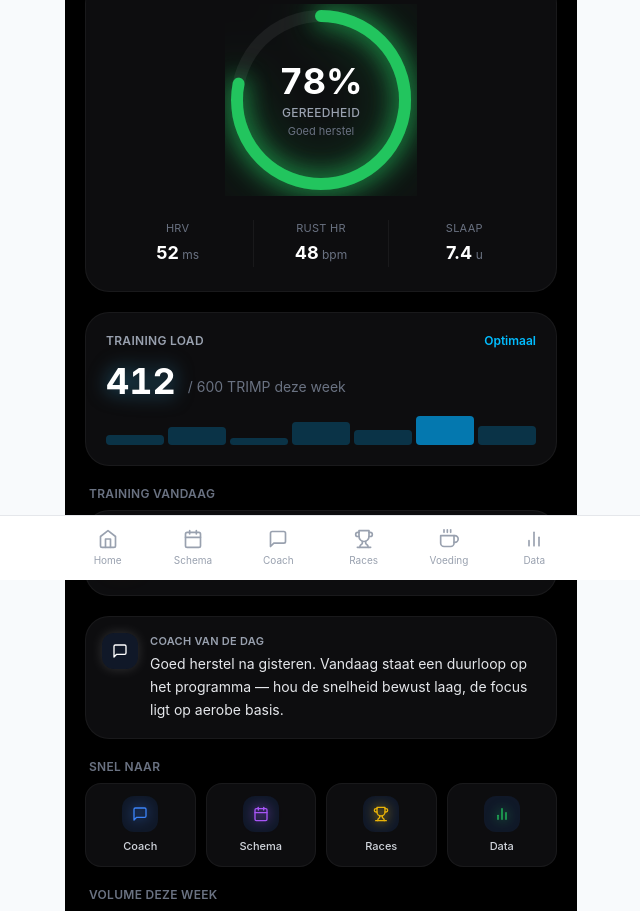
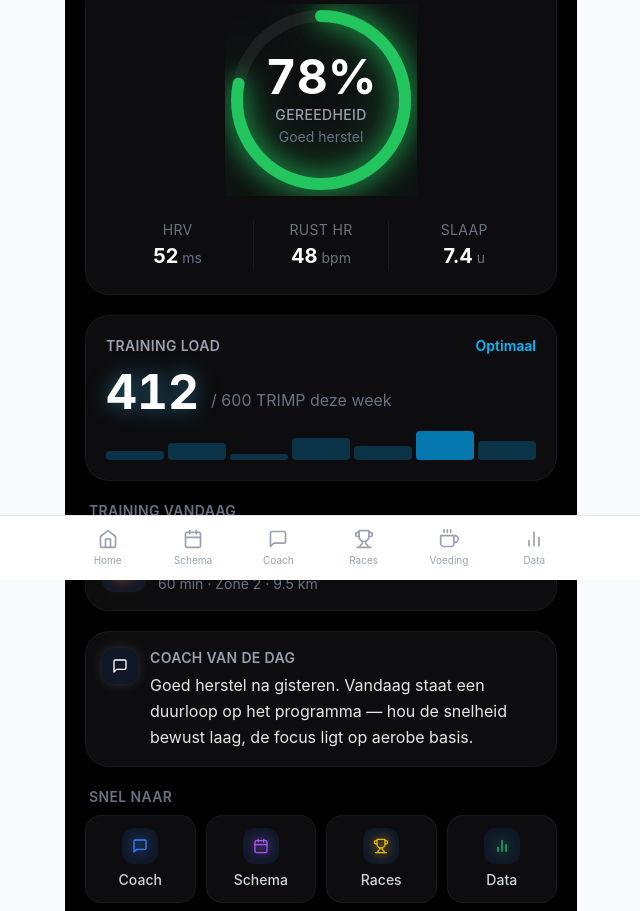
Before and after one commit to TacoMulder1971/sportcoach-AI, a Next.js app: page /ontwerp-voorbeeld in a window 1280 px wide. Shown: the part 220-1131 px from the top of the page, without its empty margins (319-959 px from the left). Built offline with nearby package versions, Linux system fonts and the light colour scheme.

Commit message:
Maak Hero donkerder en teksten groter in ontwerpvoorbeeld
Gradient van de Hero verdiept (teal-700/cyan-800/blue-900). Bodyteksten
onder de Hero een paar tikken vergroot voor betere leesbaarheid.

```diff
--- a/src/app/ontwerp-voorbeeld/page.tsx
+++ b/src/app/ontwerp-voorbeeld/page.tsx
@@ -43,9 +43,9 @@ function ScoreRing({ pct, label, sublabel, color, glow }: { pct: number; label:
         />
       </svg>
       <div className="absolute inset-0 flex flex-col items-center justify-center">
-        <span className="text-white text-4xl font-bold tabular-nums">{pct}%</span>
-        <span className="text-gray-400 text-xs font-medium mt-1 uppercase tracking-wide">{label}</span>
-        <span className="text-gray-500 text-[11px] mt-0.5">{sublabel}</span>
+        <span className="text-white text-5xl font-bold tabular-nums">{pct}%</span>
+        <span className="text-gray-400 text-sm font-medium mt-1 uppercase tracking-wide">{label}</span>
+        <span className="text-gray-500 text-sm mt-0.5">{sublabel}</span>
       </div>
     </div>
   );
@@ -57,7 +57,7 @@ export default function DesignVoorbeeld() {
       {/* Hero — de bestaande Countdown-component (ongewijzigd qua inhoud/opmaak), alleen
           een andere achtergrondkleur ter vergelijking met de huidige blauw/indigo. */}
       <div className="px-5 pt-6">
-        <Countdown gradientClassName="bg-gradient-to-br from-teal-500 via-cyan-600 to-blue-700" />
+        <Countdown gradientClassName="bg-gradient-to-br from-teal-700 via-cyan-800 to-blue-900" />
       </div>
 
       <div className="px-5 -mt-5 space-y-5 pb-8">
@@ -72,16 +72,16 @@ export default function DesignVoorbeeld() {
           />
           <div className="grid grid-cols-3 gap-2 mt-6">
             <div className="text-center">
-              <p className="text-gray-500 text-[11px] uppercase tracking-wide">HRV</p>
-              <p className="text-white font-bold text-lg mt-0.5">52<span className="text-gray-500 text-xs font-normal"> ms</span></p>
+              <p className="text-gray-500 text-sm uppercase tracking-wide">HRV</p>
+              <p className="text-white font-bold text-xl mt-0.5">52<span className="text-gray-500 text-sm font-normal"> ms</span></p>
             </div>
             <div className="text-center border-x border-white/5">
-              <p className="text-gray-500 text-[11px] uppercase tracking-wide">Rust HR</p>
-              <p className="text-white font-bold text-lg mt-0.5">48<span className="text-gray-500 text-xs font-normal"> bpm</span></p>
+              <p className="text-gray-500 text-sm uppercase tracking-wide">Rust HR</p>
+              <p className="text-white font-bold text-xl mt-0.5">48<span className="text-gray-500 text-sm font-normal"> bpm</span></p>
             </div>
             <div className="text-center">
-              <p className="text-gray-500 text-[11px] uppercase tracking-wide">Slaap</p>
-              <p className="text-white font-bold text-lg mt-0.5">7.4<span className="text-gray-500 text-xs font-normal"> u</span></p>
+              <p className="text-gray-500 text-sm uppercase tracking-wide">Slaap</p>
+              <p className="text-white font-bold text-xl mt-0.5">7.4<span className="text-gray-500 text-sm font-normal"> u</span></p>
             </div>
           </div>
         </div>
@@ -89,12 +89,12 @@ export default function DesignVoorbeeld() {
         {/* Training load (Whoop "Strain") */}
         <div className="bg-[#0d0d0f] rounded-3xl p-5 border border-white/5">
           <div className="flex items-center justify-between mb-3">
-            <p className="text-gray-400 text-xs font-semibold uppercase tracking-wide">Training load</p>
-            <span className="text-sky-400 text-xs font-semibold">Optimaal</span>
+            <p className="text-gray-400 text-sm font-semibold uppercase tracking-wide">Training load</p>
+            <span className="text-sky-400 text-sm font-semibold">Optimaal</span>
           </div>
           <div className="flex items-end gap-3">
-            <span className="text-white text-4xl font-bold tabular-nums" style={{ filter: 'drop-shadow(0 0 10px rgba(56,189,248,0.5))' }}>412</span>
-            <span className="text-gray-500 text-sm mb-1">/ 600 TRIMP deze week</span>
+            <span className="text-white text-5xl font-bold tabular-nums" style={{ filter: 'drop-shadow(0 0 10px rgba(56,189,248,0.5))' }}>412</span>
+            <span className="text-gray-500 text-base mb-1">/ 600 TRIMP deze week</span>
           </div>
           <div className="flex gap-1 mt-3 h-8 items-end">
             {[30, 55, 20, 70, 45, 90, 60].map((h, i) => (
@@ -105,14 +105,14 @@ export default function DesignVoorbeeld() {
 
         {/* Training vandaag — met bestaande SportIcon */}
         <div>
-          <p className="text-gray-500 text-xs font-semibold uppercase tracking-wide mb-2 px-1">Training vandaag</p>
+          <p className="text-gray-500 text-sm font-semibold uppercase tracking-wide mb-2 px-1">Training vandaag</p>
           <div className="bg-[#0d0d0f] rounded-3xl p-4 border border-white/5 flex items-center gap-3">
             <SportIcon sport="hardlopen" size="lg" />
             <div className="flex-1">
-              <p className="text-white font-semibold">Duurloop</p>
-              <p className="text-gray-500 text-xs">60 min · Zone 2 · 9.5 km</p>
+              <p className="text-white font-semibold text-lg">Duurloop</p>
+              <p className="text-gray-500 text-sm">60 min · Zone 2 · 9.5 km</p>
             </div>
-            <span className="text-gray-500 text-xs">→</span>
+            <span className="text-gray-500 text-sm">→</span>
           </div>
         </div>
 
@@ -123,8 +123,8 @@ export default function DesignVoorbeeld() {
               <IconChat className="w-4 h-4 text-white" />
             </div>
             <div>
-              <p className="text-gray-400 text-[11px] font-semibold uppercase tracking-wide">Coach van de dag</p>
-              <p className="text-gray-200 text-sm mt-1 leading-relaxed">
+              <p className="text-gray-400 text-sm font-semibold uppercase tracking-wide">Coach van de dag</p>
+              <p className="text-gray-200 text-base mt-1 leading-relaxed">
                 Goed herstel na gisteren. Vandaag staat een duurloop op het programma — hou de
                 snelheid bewust laag, de focus ligt op aerobe basis.
               </p>
@@ -134,7 +134,7 @@ export default function DesignVoorbeeld() {
 
         {/* Snel naar — neon glow-stijl zoals SportIcon */}
         <div>
-          <p className="text-gray-500 text-xs font-semibold uppercase tracking-wide mb-2 px-1">Snel naar</p>
+          <p className="text-gray-500 text-sm font-semibold uppercase tracking-wide mb-2 px-1">Snel naar</p>
           <div className="grid grid-cols-4 gap-2.5">
             {[
               { label: 'Coach', Icon: IconChat, color: '#3b82f6' },
@@ -149,7 +149,7 @@ export default function DesignVoorbeeld() {
                     style={{ color: a.color, filter: `drop-shadow(0 0 6px ${a.color})` }}
                   />
                 </div>
-                <p className="text-gray-300 text-[11px] font-medium">{a.label}</p>
+                <p className="text-gray-300 text-sm font-medium">{a.label}</p>
               </div>
             ))}
           </div>
@@ -157,7 +157,7 @@ export default function DesignVoorbeeld() {
 
         {/* Volume per sport — met bestaande SportIcon's */}
         <div>
-          <p className="text-gray-500 text-xs font-semibold uppercase tracking-wide mb-2 px-1">Volume deze week</p>
+          <p className="text-gray-500 text-sm font-semibold uppercase tracking-wide mb-2 px-1">Volume deze week</p>
           <div className="bg-[#0d0d0f] rounded-3xl p-4 border border-white/5 space-y-3">
             {[
               { sport: 'zwemmen' as const, label: 'Zwemmen', value: '2.1 km', pct: 35 },
@@ -167,7 +167,7 @@ export default function DesignVoorbeeld() {
               <div key={s.label} className="flex items-center gap-3">
                 <SportIcon sport={s.sport} size="sm" />
                 <div className="flex-1">
-                  <div className="flex justify-between text-xs mb-1">
+                  <div className="flex justify-between text-sm mb-1">
                     <span className="text-gray-300">{s.label}</span>
                     <span className="text-gray-500">{s.value}</span>
                   </div>
@@ -182,7 +182,7 @@ export default function DesignVoorbeeld() {
 
         {/* Navigatie-voorbeeld — donker, met neon-actief icoon zoals SportIcon */}
         <div>
-          <p className="text-gray-500 text-xs font-semibold uppercase tracking-wide mb-2 px-1">Navigatie-stijl (voorbeeld)</p>
+          <p className="text-gray-500 text-sm font-semibold uppercase tracking-wide mb-2 px-1">Navigatie-stijl (voorbeeld)</p>
           <div className="bg-[#0d0d0f] rounded-2xl border border-white/5 p-2 flex justify-around">
             {[
               { label: 'Home', Icon: IconHome, active: true },
@@ -197,13 +197,13 @@ export default function DesignVoorbeeld() {
                   className="w-5 h-5"
                   style={n.active ? { color: '#fff', filter: 'drop-shadow(0 0 6px rgba(255,255,255,0.6))' } : { color: '#52525b' }}
                 />
-                <span className={`text-[9px] ${n.active ? 'text-white font-semibold' : 'text-gray-600'}`}>{n.label}</span>
+                <span className={`text-xs ${n.active ? 'text-white font-semibold' : 'text-gray-600'}`}>{n.label}</span>
               </div>
             ))}
           </div>
         </div>
 
-        <p className="text-gray-600 text-[11px] text-center pt-2">
+        <p className="text-gray-600 text-sm text-center pt-2">
           Dit is een los ontwerpvoorbeeld met vaste demo-data — niets hierop is al doorgevoerd in de echte app.
         </p>
       </div>
```
